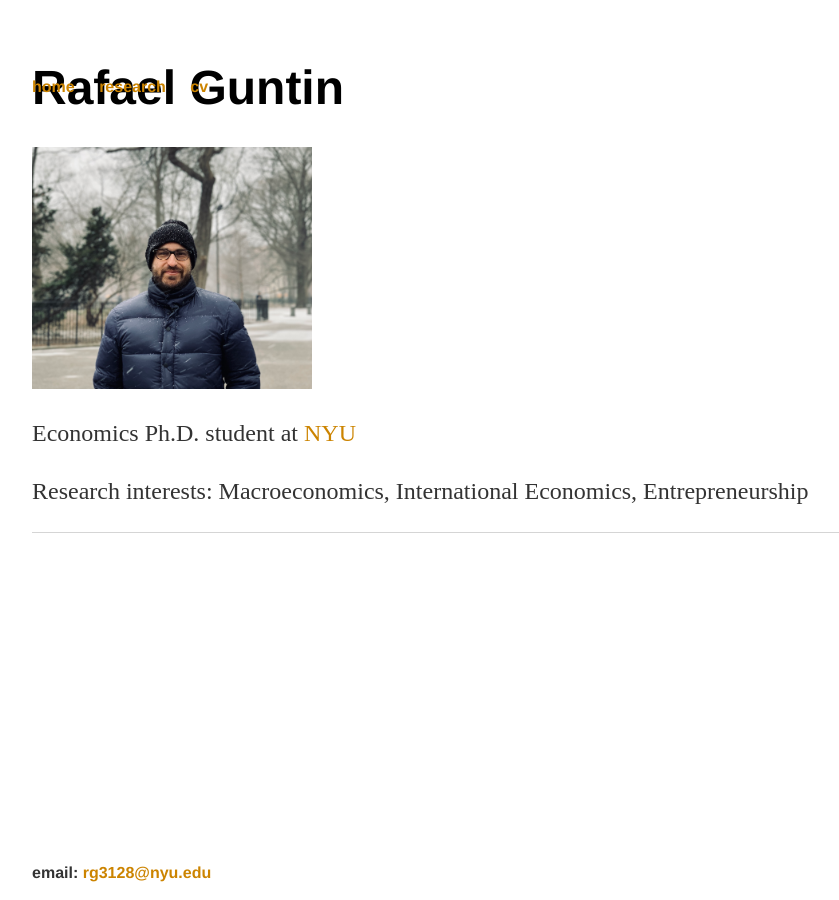
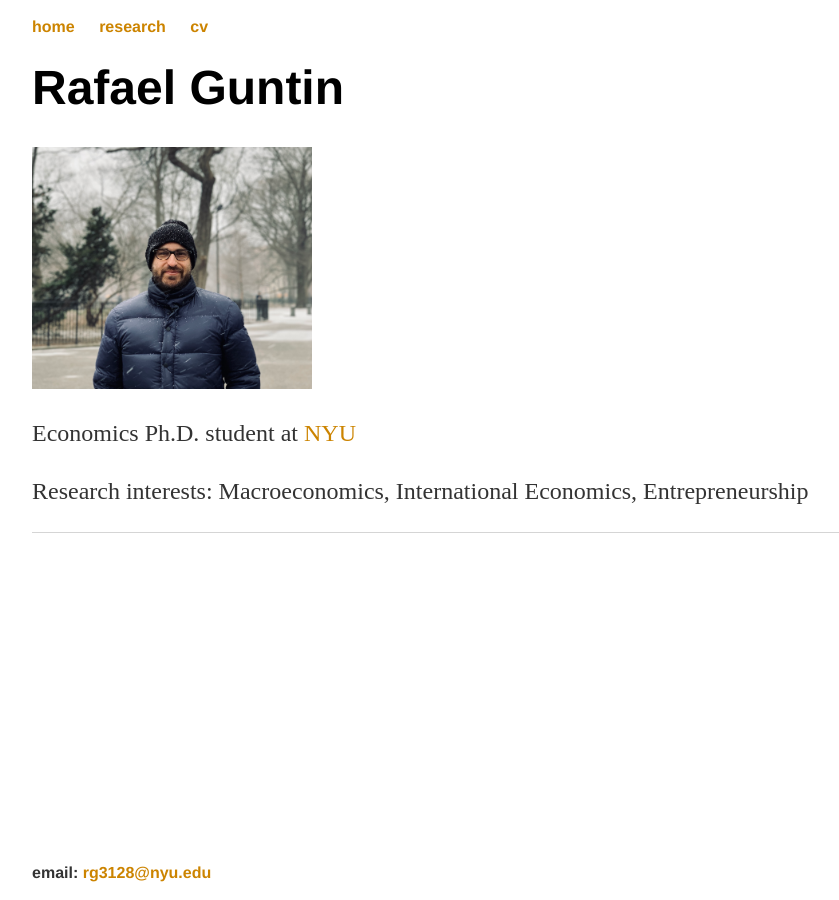
Before and after one commit to rafaguntin/rafaguntin.github.io, a Jekyll site: the page built from index.html, in a window 1280 px wide. Shown: the whole page, without its empty margins (64-903 px from the left). Built offline with Jekyll 4.4.1, drawn with Linux system fonts in a browser that asks for light colours.

Commit message:
Update main.css

```diff
--- a/css/main.css
+++ b/css/main.css
@@ -16,7 +16,7 @@ nav ul, footer ul { font-size: 1em; font-family: 'Helvetica', 'Arial', 'Sans-Ser
 nav ul li, footer ul li { display: inline; margin-right: 20px; }
 nav ul {
   position: fixed; /* Set the navbar to fixed position */
-  bottom: 1; /* Position the navbar at the bottom of the page */
+  top: 0; /* Position the navbar at the bottom of the page */
   width: 100%; /* Full width */
 }
 footer ul {
```
